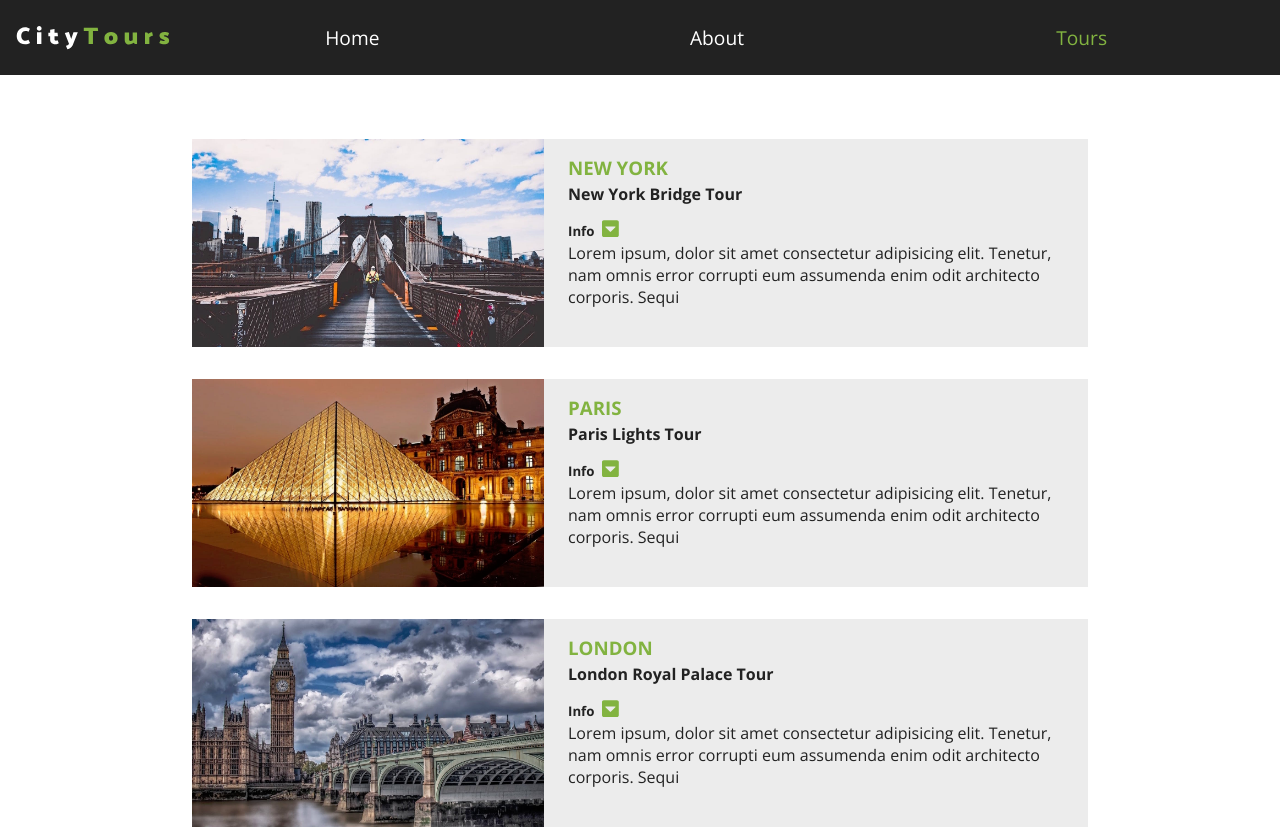
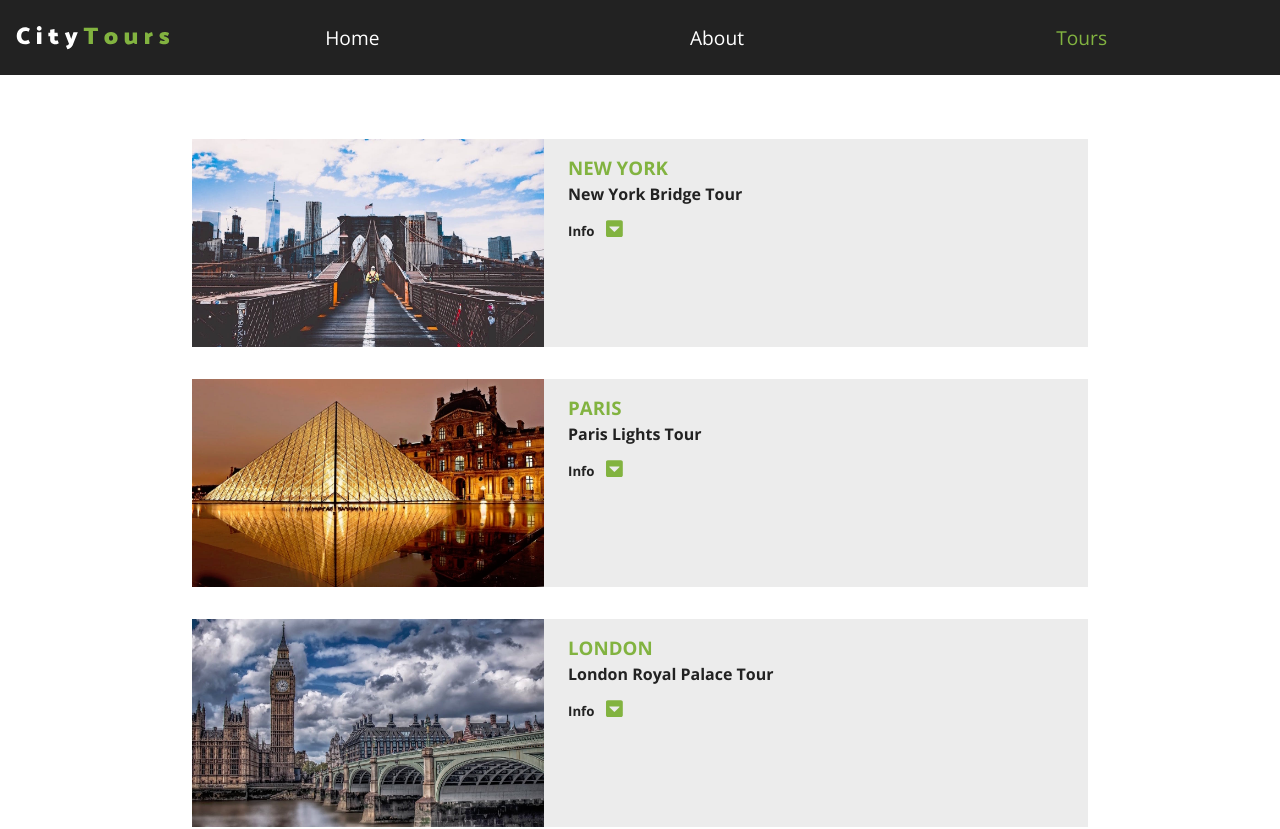
Before and after one commit to Bek85/city-tours-react, a React (Create React App) app: page / in a window 1280 px wide. Shown: the top 829 px of the page. Built offline with nearby package versions, Linux system fonts and the light colour scheme.

Commit message:
Create function to toggle info prop in Tour Component

```diff
--- a/src/components/Tour/Tour.js
+++ b/src/components/Tour/Tour.js
@@ -2,7 +2,20 @@ import React, { Component } from "react";
 import { FontAwesomeIcon } from "@fortawesome/react-fontawesome";
 
 export default class Tour extends Component {
+  state = {
+    showInfo: false,
+  };
+
+  handleInfo = () => {
+    this.setState({
+      showInfo: !this.state.showInfo,
+    });
+    console.log(this.state.showInfo);
+  };
+
   render() {
+    if (this.state.showInfo) {
+    }
     const { id, city, img, name, info } = this.props.tour;
     const { removeTour } = this.props;
 
@@ -18,12 +31,12 @@ export default class Tour extends Component {
           <h3>{city}</h3>
           <h4>{name}</h4>
           <h5>
-            info
-            <span>
+            Info{" "}
+            <span onClick={this.handleInfo}>
               <FontAwesomeIcon icon='caret-square-down' />
             </span>
           </h5>
-          <p>{info}</p>
+          {this.state.showInfo ? <p>{info}</p> : null}
         </div>
       </article>
     );
```
